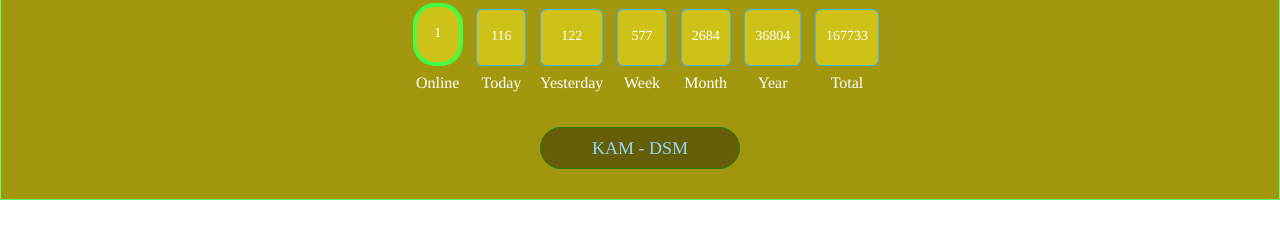
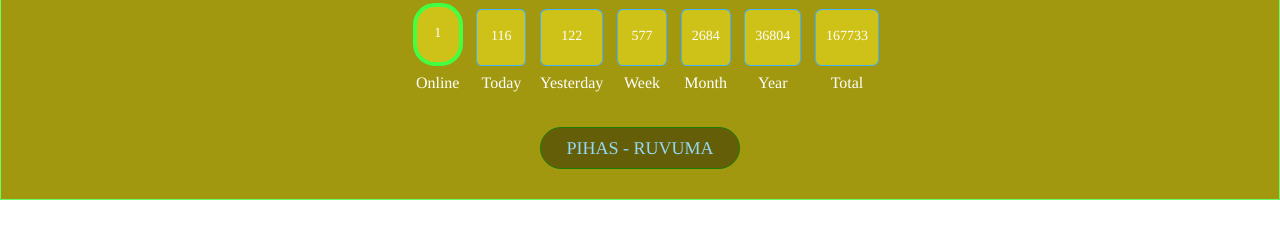
Before and after one commit to Zeflojujo/pihas-website, a React (Create React App) app: page /#/ in a window 1280 px wide. Shown: the part 1820-2048 px from the top of the page. Built offline with nearby package versions, Linux system fonts and the light colour scheme.

Commit message:
update visitor page

```diff
--- a/src/components/navbar/Headers.js
+++ b/src/components/navbar/Headers.js
@@ -61,8 +61,10 @@ function Headers() {
                     </div>
                     {/* <!-- /cbp-hrsub --> */}
                 </li>
+
+
                 <li>
-                    <a href="#" className="hvr-underline-from-center" style={{padding:"0", margin:"0", borderRadius:"00px 00px 00px 00px", fontWeight:"normal !important", color:"#ffff00 !important"}}>About Us</a>
+                    {/* <a href="#" className="hvr-underline-from-center" style={{padding:"0", margin:"0", borderRadius:"00px 00px 00px 00px", fontWeight:"normal !important", color:"#ffff00 !important"}}>About Us</a> */}
                     <div className="cbp-hrsub" style={{zIndex:"1", backgroundColor:"#076ead"}}>
                         <div className="cbp-hrsub-inner">
                             <div style={{padding:"0", margin:"0"}} className="sub-menu-int">
@@ -79,6 +81,18 @@ function Headers() {
                                 <ul className="cbp-hrmenuT">
                                 </ul>
                             </div>
+                        </div>
+                        {/* <!-- /cbp-hrsub-inner --> */}
+                    </div>
+                    {/* <!-- /cbp-hrsub --> */}
+                </li>
+
+
+
+                <li>
+                    {/* <a href="#" className="hvr-underline-from-center" style={{padding:"0", margin:"0", borderRadius:"00px 00px 00px 00px", fontWeight:"normal !important", color:"#ffff00 !important"}}>About Us</a> */}
+                    <div className="cbp-hrsub" style={{zIndex:"1", backgroundColor:"#076ead"}}>
+                        <div className="cbp-hrsub-inner">
                             <div style={{padding:"0", margin:"0"}} className="sub-menu-int">
                                 <h4 style={{paddingTop:"15px", paddingBottom:"0px"}}>
                                     <table border="0">
--- a/src/components/visitors/Visitor.js
+++ b/src/components/visitors/Visitor.js
@@ -38,7 +38,7 @@ function Visitors() {
                     <div className="ctxt">Total</div>
                 </div>
                 <div className="visitors1_loadmore1">
-                    <a href="https://saristz.ac.tz/oas/kam/home" style={{textDecoration:"none", fontSize:"18px"}} className="visitors1_loadmore">KAM - DSM</a>
+                    <a href="https://saristz.ac.tz/oas/kam/home" style={{textDecoration:"none", fontSize:"18px"}} className="visitors1_loadmore">PIHAS - RUVUMA</a>
                 </div>
             </div>
         </div>
```
